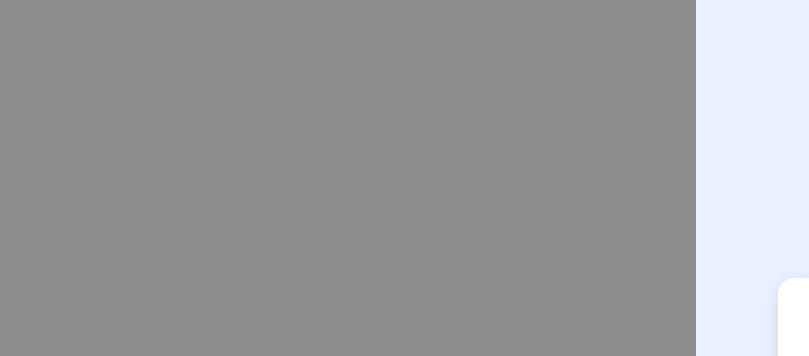
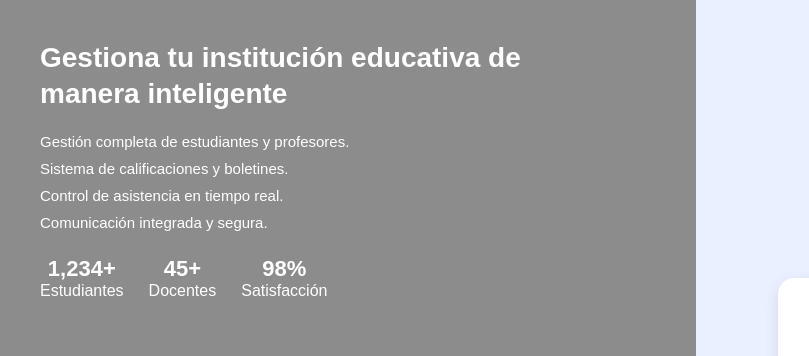
Before and after one commit to Jhonl117/Institucion-login, a plain HTML site: page index.html in a window 1280 px wide. Shown: the top 356 px of the page, 0-809 px from the left. Drawn offline with Linux system fonts and the light colour scheme.

Commit message:
WIP: avances

```diff
--- a/index.html
+++ b/index.html
@@ -12,6 +12,22 @@
 
   <!-- SECCIÓN IZQUIERDA (Landing) -->
   <section class="landing">
+    <div class="contenido-landing">
+      <h1>Gestiona tu institución educativa de manera inteligente</h1>
+
+      <ul>
+        <li>Gestión completa de estudiantes y profesores.</li>
+        <li>Sistema de calificaciones y boletines.</li>
+        <li>Control de asistencia en tiempo real.</li>
+        <li>Comunicación integrada y segura.</li>
+      </ul>
+
+      <div class="estadisticas">
+        <div><strong>1,234+</strong><span>Estudiantes</span></div>
+        <div><strong>45+</strong><span>Docentes</span></div>
+        <div><strong>98%</strong><span>Satisfacción</span></div>
+      </div>
+    </div>
 
 
     <div class="oscurecer"></div>
```
